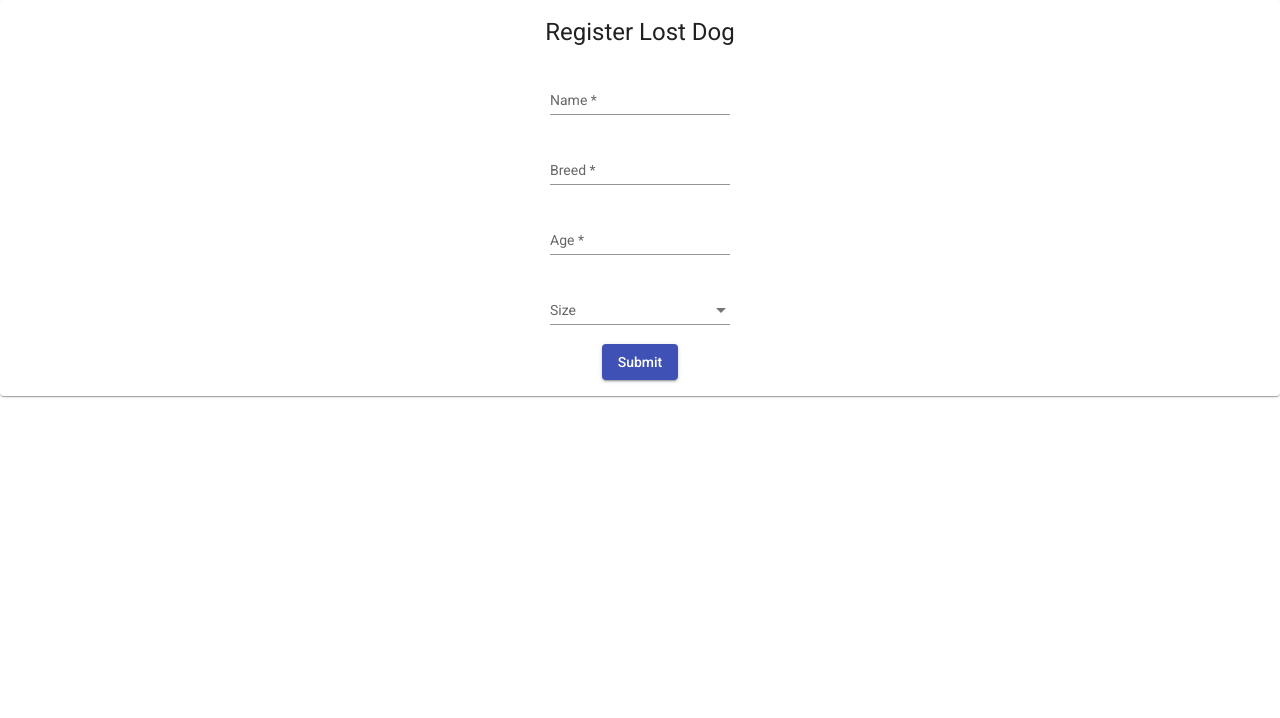
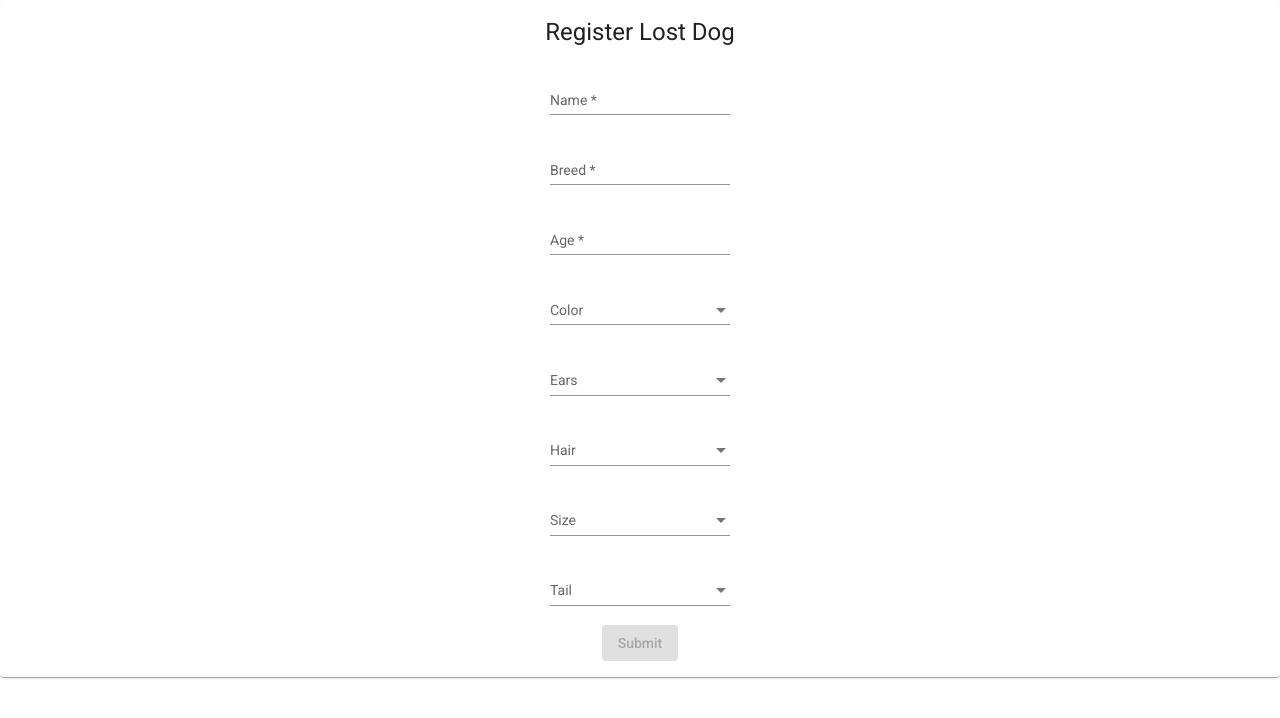
Before and after one commit to Jeaksen/Lost-Dog-Found-Dog, an Angular app in the folder Frontend/FrontendApp/: page /register-lost-dog in a window 1280 px wide. Shown: the top 718 px of the page. Built offline with nearby package versions, Linux system fonts and the light colour scheme.

Commit message:
new option sets

```diff
--- a/Frontend/FrontendApp/src/app/Components/login/login.component.html
+++ b/Frontend/FrontendApp/src/app/Components/login/login.component.html
@@ -16,7 +16,7 @@
 
         <mat-form-field  appearance="standard">
             <mat-label>Password</mat-label>
-            <input matInput formControlName="password" placeholder="Password">
+            <input matInput type="password" formControlName="password" placeholder="Password">
             <mat-error *ngIf="loginForm.get('password')?.hasError('required')">
                 Password is required
             </mat-error>
--- a/Frontend/FrontendApp/src/app/Components/register-lost-dog/register-lost-dog.component.html
+++ b/Frontend/FrontendApp/src/app/Components/register-lost-dog/register-lost-dog.component.html
@@ -28,6 +28,42 @@
         </mat-form-field><br>
 
         <mat-form-field  appearance="standard">
+            <mat-label>Color</mat-label>
+                <mat-select (selectionChange)="onOptionSetChangedHandler($event, 'color')">
+                    <mat-option *ngFor="let color of dogColors" [value]="color">
+                        {{color}}
+                    </mat-option>
+                </mat-select>
+            <mat-error *ngIf="registerLostDogForm.get('color')?.hasError('required')">
+                Color is required
+            </mat-error>
+        </mat-form-field><br>
+
+        <mat-form-field  appearance="standard">
+            <mat-label>Ears</mat-label>
+                <mat-select (selectionChange)="onOptionSetChangedHandler($event, 'ears')">
+                    <mat-option *ngFor="let ears of dogEars" [value]="ears">
+                        {{ears}}
+                    </mat-option>
+                </mat-select>
+            <mat-error *ngIf="registerLostDogForm.get('ears')?.hasError('required')">
+                Ears are required
+            </mat-error>
+        </mat-form-field><br>
+
+        <mat-form-field  appearance="standard">
+            <mat-label>Hair</mat-label>
+                <mat-select (selectionChange)="onOptionSetChangedHandler($event, 'hair')">
+                    <mat-option *ngFor="let hair of dogHair" [value]="hair">
+                        {{hair}}
+                    </mat-option>
+                </mat-select>
+            <mat-error *ngIf="registerLostDogForm.get('hair')?.hasError('required')">
+                Hair is required
+            </mat-error>
+        </mat-form-field><br>
+
+        <mat-form-field  appearance="standard">
             <mat-label>Size</mat-label>
                 <mat-select (selectionChange)="onOptionSetChangedHandler($event, 'size')">
                     <mat-option *ngFor="let size of dogSizes" [value]="size">
@@ -39,7 +75,19 @@
             </mat-error>
         </mat-form-field><br>
 
-        <button mat-raised-button type="submit" color="primary">
+        <mat-form-field  appearance="standard">
+            <mat-label>Tail</mat-label>
+                <mat-select (selectionChange)="onOptionSetChangedHandler($event, 'tail')">
+                    <mat-option *ngFor="let tail of dogTails" [value]="tail">
+                        {{tail}}
+                    </mat-option>
+                </mat-select>
+            <mat-error *ngIf="registerLostDogForm.get('tail')?.hasError('required')">
+                Tail is required
+            </mat-error>
+        </mat-form-field><br>
+
+        <button mat-raised-button type="submit" [disabled]="!registerLostDogForm.valid"  color="primary">
             Submit
         </button>
     </form>
--- a/Frontend/FrontendApp/src/app/Components/register-lost-dog/register-lost-dog.component.ts
+++ b/Frontend/FrontendApp/src/app/Components/register-lost-dog/register-lost-dog.component.ts
@@ -3,7 +3,11 @@ import { FormControl, FormGroup, Validators } from '@angular/forms';
 import { MatSelectChange } from '@angular/material/select';
 import { Router } from '@angular/router';
 
+import { DogColorSelector } from '../../selectors/dog-color-selector';
+import { DogEarsSelector } from '../../selectors/dog-ears-selector';
+import { DogHairSelector } from '../../selectors/dog-hair-selector';
 import { DogSizeSelector } from '../../selectors/dog-size-selector';
+import { DogTailSelector } from '../../selectors/dog-tail-selector';
 
 @Component({
   selector: 'app-register-lost-dog',
@@ -22,7 +26,11 @@ export class RegisterLostDogComponent implements OnInit {
     earsType: new FormControl('', [Validators.required])
   });
 
+  dogColors: string[] = DogColorSelector;
+  dogEars: string[] = DogEarsSelector;
+  dogHair: string[] = DogHairSelector;
   dogSizes: string[] = DogSizeSelector;
+  dogTails: string[] = DogTailSelector;
 
   constructor(private router: Router) { }
 
```
